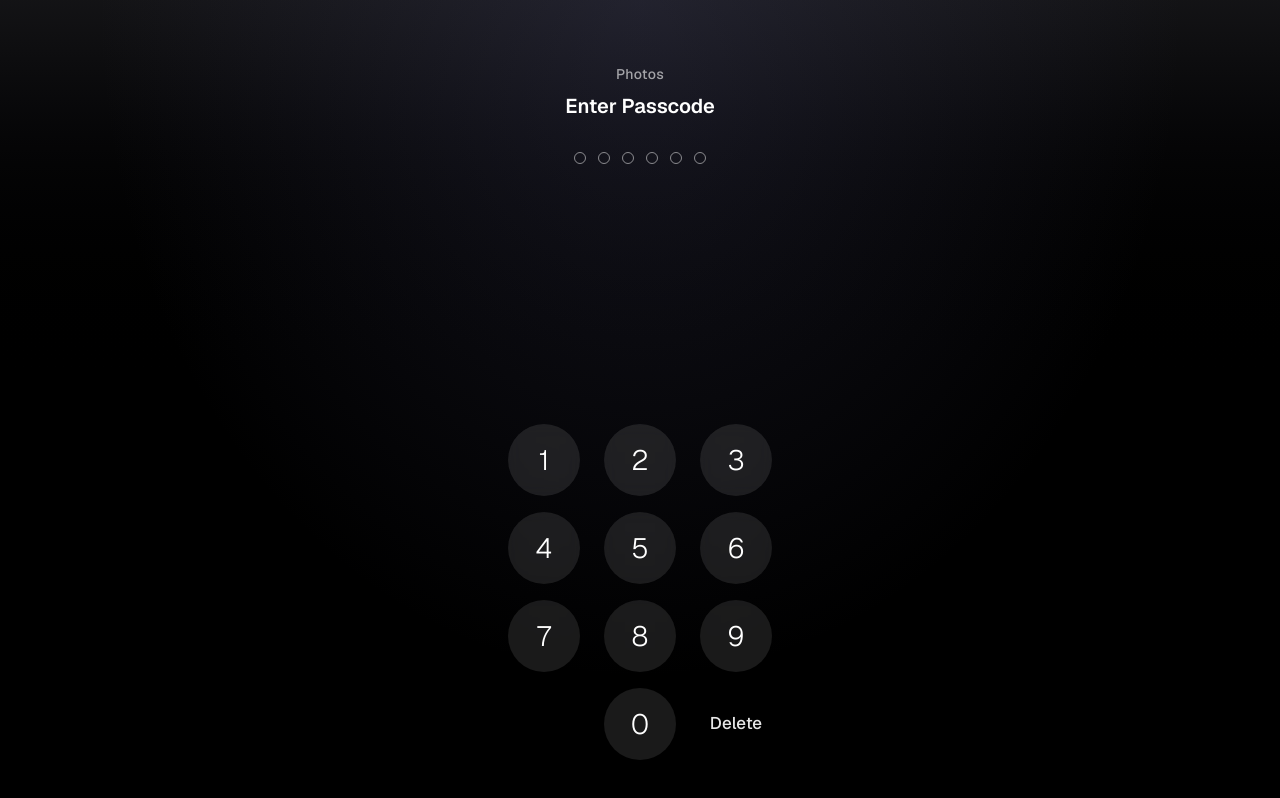
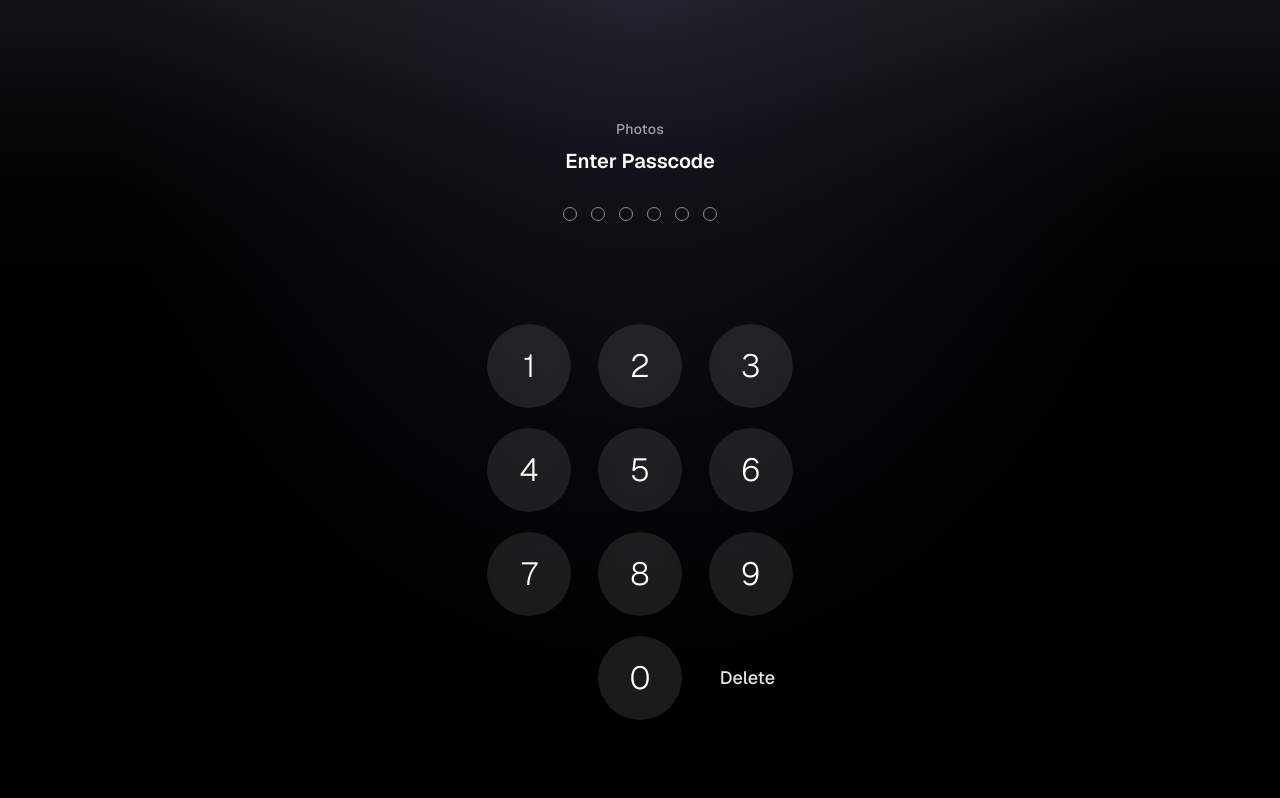
Before and after one commit to ethanszeto/photos, a Next.js app in the folder amplify/: page / in a window 1280 px wide. Built offline with nearby package versions, Linux system fonts and the light colour scheme; no server answers.

Commit message:
restyled

```diff
--- a/amplify/app/gallery/error.tsx
+++ b/amplify/app/gallery/error.tsx
@@ -2,7 +2,7 @@
 
 export default function GalleryError({ reset }: { error: Error & { digest?: string }; reset: () => void }) {
   return (
-    <div className="flex min-h-dvh flex-col items-center justify-center gap-4 bg-black px-6 text-white">
+    <div className="flex min-h-0 flex-1 flex-col items-center justify-center gap-4 bg-black px-6 text-white">
       <p className="text-center text-sm text-white/70">Something went wrong loading your gallery.</p>
       <button
         type="button"
--- a/amplify/app/gallery/loading.tsx
+++ b/amplify/app/gallery/loading.tsx
@@ -1,6 +1,6 @@
 export default function GalleryLoading() {
   return (
-    <div className="flex min-h-dvh items-center justify-center bg-black">
+    <div className="flex min-h-0 flex-1 items-center justify-center bg-black">
       <div className="h-8 w-8 animate-spin rounded-full border-2 border-white/15 border-t-white/70" />
     </div>
   );
--- a/amplify/app/globals.css
+++ b/amplify/app/globals.css
@@ -99,7 +99,35 @@
   }
 }
 
+/* Outside @layer so these always apply (Tailwind v4 won't purge) */
+#app-shell {
+  box-sizing: border-box;
+  display: flex;
+  min-height: 100dvh;
+  flex: 1;
+  flex-direction: column;
+  width: 100%;
+  padding-top: env(safe-area-inset-top, 0px);
+  padding-right: env(safe-area-inset-right, 0px);
+  padding-bottom: env(safe-area-inset-bottom, 0px);
+  padding-left: env(safe-area-inset-left, 0px);
+}
+
+#app-shell > * {
+  flex: 1 1 auto;
+  min-height: 0;
+  width: 100%;
+}
+
+html,
 body {
+  min-height: 100dvh;
+  height: 100%;
+}
+
+body {
+  display: flex;
+  flex-direction: column;
   background: var(--background);
   color: var(--foreground);
   font-family: var(--font-geist-sans), system-ui, -apple-system, sans-serif;
--- a/amplify/app/layout.tsx
+++ b/amplify/app/layout.tsx
@@ -38,14 +38,14 @@ export default function RootLayout({
   children: React.ReactNode;
 }>) {
   return (
-    <html lang="en" className={`${geistSans.variable} h-full`}>
+    <html lang="en" className={`${geistSans.variable} h-full min-h-dvh`}>
       <head>
         <meta name="apple-mobile-web-app-capable" content="yes" />
         <meta name="apple-mobile-web-app-status-bar-style" content="black-translucent" />
         <link rel="apple-touch-icon" href="/icons/icon-192.png" />
       </head>
       <body className="min-h-dvh bg-black font-sans text-white antialiased">
-        {children}
+        <div id="app-shell">{children}</div>
         <ServiceWorkerRegister />
       </body>
     </html>
--- a/amplify/components/gallery/GalleryPage.tsx
+++ b/amplify/components/gallery/GalleryPage.tsx
@@ -97,7 +97,7 @@ export function GalleryPage({ initialItems, initialCursor }: GalleryPageProps) {
   };
 
   return (
-    <div className="flex h-dvh flex-col bg-black text-white">
+    <div className="flex h-full min-h-0 flex-1 flex-col bg-black text-white">
       <header className="sticky top-0 z-30 flex items-center justify-between bg-black/80 px-4 py-3 backdrop-blur-xl">
         <div>
           <h1 className="text-lg font-semibold tracking-tight">Photos</h1>
--- a/amplify/components/gallery/MediaViewer.tsx
+++ b/amplify/components/gallery/MediaViewer.tsx
@@ -96,7 +96,7 @@ export function MediaViewer({ items, initialIndex, onClose }: MediaViewerProps)
 
   return (
     <div
-      className="fixed inset-0 z-50 flex flex-col bg-black"
+      className="fixed inset-0 z-50 box-border flex flex-col bg-black pt-[env(safe-area-inset-top,0px)] pr-[env(safe-area-inset-right,0px)] pb-[env(safe-area-inset-bottom,0px)] pl-[env(safe-area-inset-left,0px)]"
       role="dialog"
       aria-modal="true"
       aria-label="Media viewer"
@@ -115,7 +115,7 @@ export function MediaViewer({ items, initialIndex, onClose }: MediaViewerProps)
         else goPrev();
       }}
     >
-      <header className="shrink-0 bg-gradient-to-b from-black/80 via-black/50 to-transparent px-4 pb-3 pt-[max(0.75rem,env(safe-area-inset-top))] text-white">
+      <header className="shrink-0 bg-gradient-to-b from-black/80 via-black/50 to-transparent px-4 py-3 text-white">
         <div className="flex items-center gap-2">
           <button
             type="button"
@@ -136,7 +136,7 @@ export function MediaViewer({ items, initialIndex, onClose }: MediaViewerProps)
         </div>
       </header>
 
-      <div className="flex min-h-0 flex-1 items-center justify-center px-2 pb-[max(0.5rem,env(safe-area-inset-bottom))]">
+      <div className="flex min-h-0 flex-1 items-center justify-center px-2">
         {item.mediaType === "video" ? (
           <video key={item.id} src={item.originalUrl} controls playsInline className="max-h-full max-w-full object-contain" />
         ) : (
--- a/amplify/components/gallery/UploadFAB.tsx
+++ b/amplify/components/gallery/UploadFAB.tsx
@@ -162,13 +162,13 @@ export function UploadFAB({ onUploaded, latestTakenAt: latestTakenAtHint }: Uplo
       )}
 
       {statusMessage && (
-        <div className="fixed bottom-24 left-4 right-4 z-40 mx-auto max-w-md rounded-2xl border border-white/10 bg-zinc-900/95 px-4 py-3 text-center text-sm text-white/80 shadow-xl backdrop-blur-md">
+        <div className="fixed left-4 right-4 z-40 mx-auto max-w-md rounded-2xl border border-white/10 bg-zinc-900/95 px-4 py-3 text-center text-sm text-white/80 shadow-xl backdrop-blur-md bottom-[calc(6rem+env(safe-area-inset-bottom,0px))]">
           {statusMessage}
         </div>
       )}
 
       {uploads.length > 0 && (
-        <div className="fixed bottom-24 left-4 right-4 z-40 mx-auto max-w-md space-y-2">
+        <div className="fixed left-4 right-4 z-40 mx-auto max-w-md space-y-2 bottom-[calc(6rem+env(safe-area-inset-bottom,0px))]">
           {uploads.map((item) => (
             <div key={item.id} className="rounded-2xl border border-white/10 bg-zinc-900/95 px-4 py-3 shadow-xl backdrop-blur-md">
               <div className="flex items-center justify-between gap-2">
@@ -195,7 +195,7 @@ export function UploadFAB({ onUploaded, latestTakenAt: latestTakenAtHint }: Uplo
         type="button"
         disabled={busy}
         onClick={handleFabClick}
-        className="fixed bottom-6 right-6 z-50 flex h-14 w-14 items-center justify-center rounded-full bg-white/15 text-[28px] font-light text-white shadow-lg ring-1 ring-white/10 backdrop-blur-xl transition-transform active:scale-95 disabled:opacity-50"
+        className="fixed right-[max(1.5rem,env(safe-area-inset-right,0px))] bottom-[calc(1.5rem+env(safe-area-inset-bottom,0px))] z-50 flex h-14 w-14 items-center justify-center rounded-full bg-white/15 text-[28px] font-light text-white shadow-lg ring-1 ring-white/10 backdrop-blur-xl transition-transform active:scale-95 disabled:opacity-50"
         aria-label="Upload photos"
       >
         +
--- a/amplify/components/passcode/NumberPad.tsx
+++ b/amplify/components/passcode/NumberPad.tsx
@@ -13,9 +13,11 @@ const KEYS = [
   ["", "0", "delete"],
 ] as const;
 
+const KEY_SIZE = "h-[84px] w-[84px]";
+
 export function NumberPad({ onDigit, onDelete, disabled }: NumberPadProps) {
   return (
-    <div className="grid w-full max-w-[320px] grid-cols-3 gap-4 px-6">
+    <div className="mx-auto grid w-full max-w-[360px] grid-cols-3 gap-5 px-6">
       {KEYS.flat().map((key, index) => {
         if (key === "") {
           return <div key={`spacer-${index}`} aria-hidden />;
@@ -28,7 +30,7 @@ export function NumberPad({ onDigit, onDelete, disabled }: NumberPadProps) {
               type="button"
               disabled={disabled}
               onClick={onDelete}
-              className="flex h-[72px] items-center justify-center rounded-full text-[17px] font-medium text-white/90 transition-transform active:scale-90 disabled:opacity-40"
+              className={`flex ${KEY_SIZE} items-center justify-center rounded-full text-lg font-medium text-white/90 transition-transform active:scale-90 disabled:opacity-40`}
               aria-label="Delete"
             >
               Delete
@@ -42,7 +44,7 @@ export function NumberPad({ onDigit, onDelete, disabled }: NumberPadProps) {
             type="button"
             disabled={disabled}
             onClick={() => onDigit(key)}
-            className="flex h-[72px] w-[72px] items-center justify-center justify-self-center rounded-full bg-white/10 text-[28px] font-light text-white backdrop-blur-sm transition-all duration-150 hover:bg-white/15 active:scale-90 active:bg-white/25 disabled:opacity-40"
+            className={`flex ${KEY_SIZE} items-center justify-center justify-self-center rounded-full bg-white/10 text-[32px] font-light text-white backdrop-blur-sm transition-all duration-150 hover:bg-white/15 active:scale-90 active:bg-white/25 disabled:opacity-40`}
           >
             {key}
           </button>
--- a/amplify/components/passcode/PasscodeDots.tsx
+++ b/amplify/components/passcode/PasscodeDots.tsx
@@ -9,13 +9,13 @@ type PasscodeDotsProps = {
 export function PasscodeDots({ length, filled, shake }: PasscodeDotsProps) {
   return (
     <div
-      className={`flex items-center justify-center gap-3 ${shake ? "animate-shake" : ""}`}
+      className={`flex items-center justify-center gap-3.5 ${shake ? "animate-shake" : ""}`}
       aria-label={`${filled} of ${length} digits entered`}
     >
       {Array.from({ length }).map((_, index) => (
         <span
           key={index}
-          className={`h-3 w-3 rounded-full border transition-all duration-200 ${
+          className={`h-3.5 w-3.5 rounded-full border transition-all duration-200 ${
             index < filled ? "scale-110 border-white bg-white" : "border-white/50 bg-transparent"
           }`}
         />
--- a/amplify/components/passcode/PasscodeLock.tsx
+++ b/amplify/components/passcode/PasscodeLock.tsx
@@ -77,14 +77,14 @@ export function PasscodeLock({ redirectTo = "/gallery" }: PasscodeLockProps) {
   };
 
   return (
-    <div className="relative flex min-h-dvh flex-col items-center justify-between overflow-hidden bg-black pb-10 pt-16">
+    <div className="relative flex min-h-0 w-full flex-1 flex-col overflow-hidden bg-black">
       <div className="pointer-events-none absolute inset-0 bg-gradient-to-b from-zinc-900/80 via-black to-black" aria-hidden />
       <div
         className="pointer-events-none absolute inset-0 bg-[radial-gradient(ellipse_at_top,_rgba(80,80,120,0.25),_transparent_60%)]"
         aria-hidden
       />
 
-      <div className="relative z-10 flex flex-col items-center gap-8">
+      <div className="relative z-10 flex flex-1 flex-col items-center justify-center gap-8 px-6 pt-4">
         <div className="text-center">
           <p className="text-sm font-medium tracking-wide text-white/60">Photos</p>
           <h1 className="mt-2 text-xl font-semibold text-white">Enter Passcode</h1>
@@ -93,7 +93,7 @@ export function PasscodeLock({ redirectTo = "/gallery" }: PasscodeLockProps) {
         {error && <p className="animate-fade-in text-sm font-medium text-red-400">{error}</p>}
       </div>
 
-      <div className="relative z-10 flex w-full flex-col items-center gap-6">
+      <div className="relative z-10 w-full shrink-0 pb-20">
         <NumberPad onDigit={handleDigit} onDelete={handleDelete} disabled={submitting} />
       </div>
     </div>
```
Also changed, not shown: amplify/components/gallery/UploadOptionsOverlay.tsx (+6 -2 lines).
